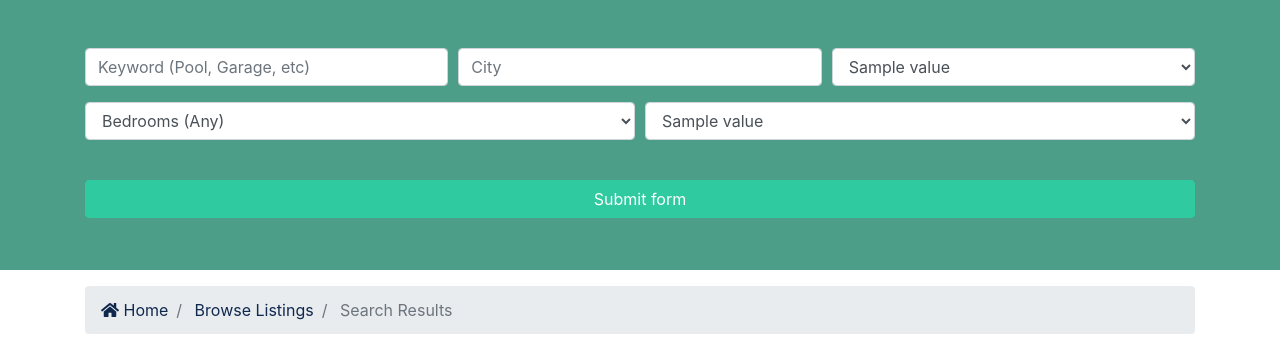
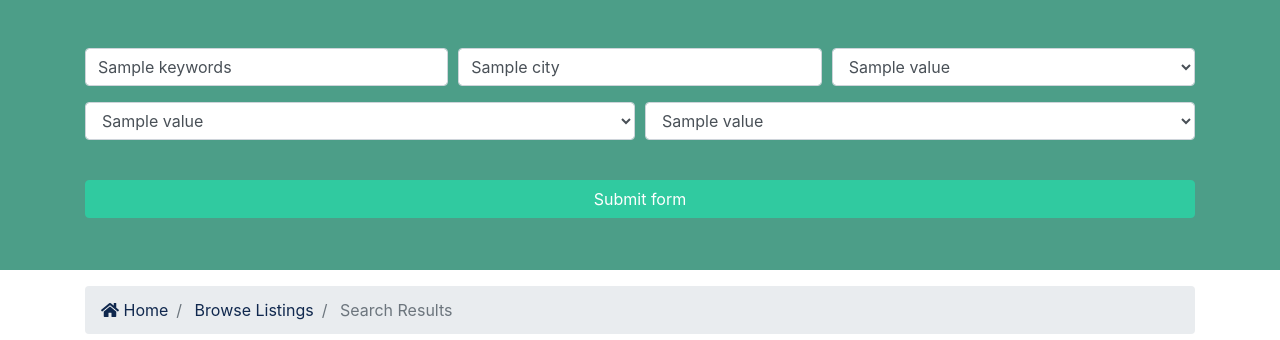
Before and after one commit to peidrao/btre, a Django app: template templates/pages/search.html in a window 1280 px wide. Shown: the part 128-468 px from the top of the page. Run offline with Django 4.2, Linux system fonts and the light colour scheme; tables that the repository leaves empty hold one stand-in row (values such as "Sample post"); the template is opened without the code that fills it: values that come from a table or form of the project are taken from there, most other values are stand-ins (such as "Sample title", 1, 10 or a date in 2020); grey boxes marked "Sample" are stand-in pictures; some libraries are stand-ins or nearby versions.

Commit message:
Update: custom search form

```diff
--- a/pages/views.py
+++ b/pages/views.py
@@ -63,6 +63,7 @@ def search(request):
         'bedroom_choices': bedroom_choices,
         'price_choices': price_choices,
         'state_choices': state_choices,
-        'listings': queryset_list
+        'listings': queryset_list,
+        'values': request.GET
     }
     return render(request, 'pages/search.html', context)
--- a/templates/pages/search.html
+++ b/templates/pages/search.html
@@ -16,19 +16,19 @@
             <div class="form-row">
               <div class="col-md-4 mb-3">
                 <label class="sr-only">Keywords</label>
-                <input type="text" name="keywords" class="form-control" placeholder="Keyword (Pool, Garage, etc)">
+                <input type="text" name="keywords" class="form-control" placeholder="Keyword (Pool, Garage, etc)" value="{{values.keywords}}">
               </div>
 
               <div class="col-md-4 mb-3">
                 <label class="sr-only">City</label>
-                <input type="text" name="city" class="form-control" placeholder="City">
+                <input type="text" name="city" class="form-control" placeholder="City" value="{{values.city}}">
               </div>
 
               <div class="col-md-4 mb-3">
                 <label class="sr-only">State</label>
                 <select name="state" class="form-control">
                 {% for key, value in state_choices.items  %}
-                    <option value="{{key}}">{{value}}</option>
+                    <option {% if key == values.state %} selected {% endif %} value="{{key}}">{{value}}</option>
                 {% endfor %}
                 </select>
               </div>
@@ -38,16 +38,15 @@
               <div class="col-md-6 mb-3">
                 <label class="sr-only">Bedrooms</label>
                 <select name="bedrooms" class="form-control">
-                  <option selected="true" disabled="disabled">Bedrooms (Any)</option>
-                  {% for key, value in bedroom_choices.items  %}
-                  <option value="{{key}}">{{value}}</option>
+                {% for key, value in bedroom_choices.items  %}
+                  <option {% if key == values.bedrooms %} selected {% endif %} value="{{key}}">{{value}}</option>
                 {% endfor %}
                 </select>
               </div>
               <div class="col-md-6 mb-3">
                 <select name="price" class="form-control">
                 {% for key, value in price_choices.items  %}
-                    <option value="{{key}}">{{value}}</option>
+                    <option {% if key == values.price %} selected {% endif %} value="{{key}}">{{value}}</option>
                 {% endfor %}
                 </select>
               </div>
```
